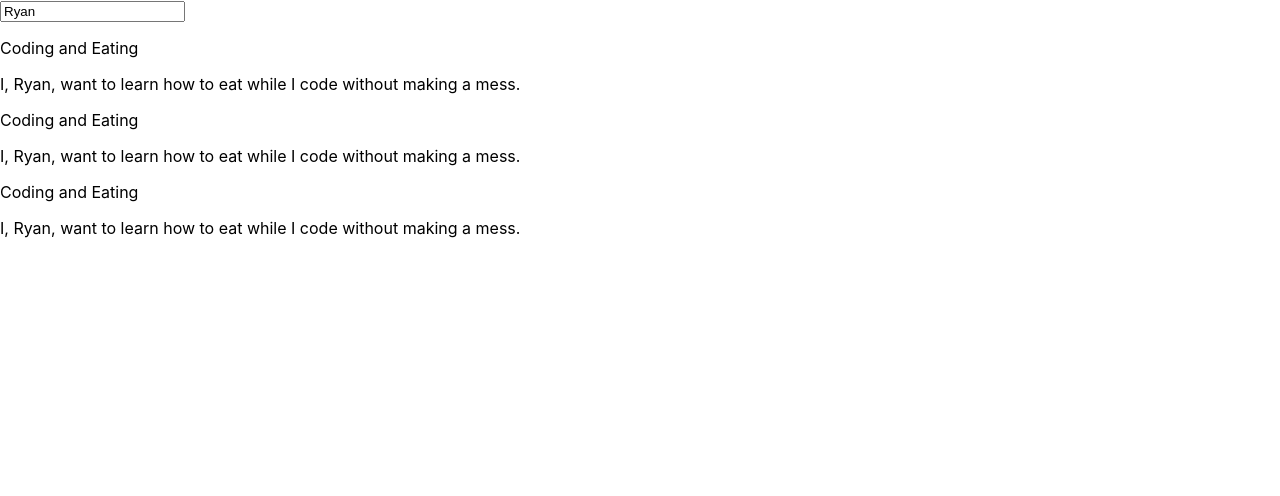
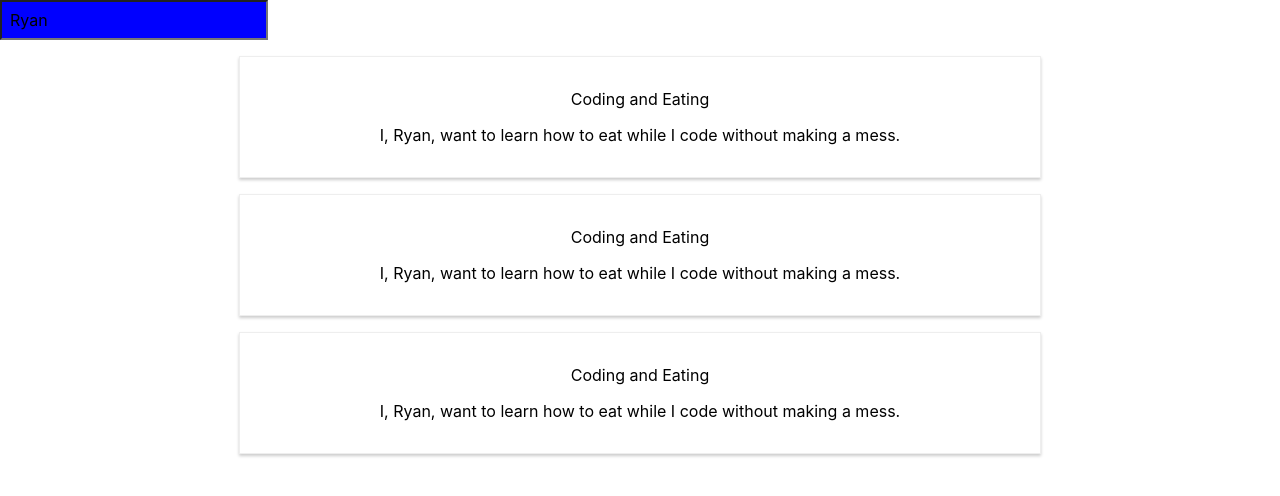
Before and after one commit to rwparrish/assignment-one, a React (Create React App) app: page / in a window 1280 px wide. Shown: the top 496 px of the page. Built offline with nearby package versions, Linux system fonts and the light colour scheme.

Commit message:
finish assignment one

```diff
--- a/src/App.js
+++ b/src/App.js
@@ -19,8 +19,12 @@ class App extends Component {
   render () {
 
     const style = {
-
-    }
+      backgroundColor: 'white',
+      font: 'inherit',
+      border: '1x solid blue',
+      padding: '8px',
+      cursor: 'pointer'
+    };
 
     return (
       <div>
--- /dev/null
+++ b/src/User/User.css
@@ -0,0 +1,8 @@
+.User {
+    width: 60%;
+    margin: 16px auto;
+    border: 1px solid #eee;
+    box-shadow: 0 2px 3px #ccc;
+    padding: 16px;
+    text-align: center
+}
--- a/src/User/UserInput.js
+++ b/src/User/UserInput.js
@@ -1,9 +1,18 @@
 import React from 'react'
 
 function UserInput(props) {
+
+    const style = {
+        backgroundColor: 'blue',
+        font: 'inherit',
+        border: '1x solid blue',
+        padding: '8px',
+        cursor: 'pointer'
+      };
+
     return (
         <div>
-            <input onChange={props.changeUsername} type="text" value={props.username}/>
+            <input style={style} onChange={props.changeUsername} type="text" value={props.username}/>
         </div>
     )
 }
--- a/src/User/UserOutput.js
+++ b/src/User/UserOutput.js
@@ -1,9 +1,11 @@
 import React from 'react'
+import './User.css'
 
 function UserOutput(props) {
+
     return (
-        <div>
-            <p>Coding and Eating</p>
+        <div className='User'>
+            <p >Coding and Eating</p>
             <p onClick={props.click} >I, {props.username}, want to learn how to eat while I code without making a mess.</p>
         </div>
     )
```
